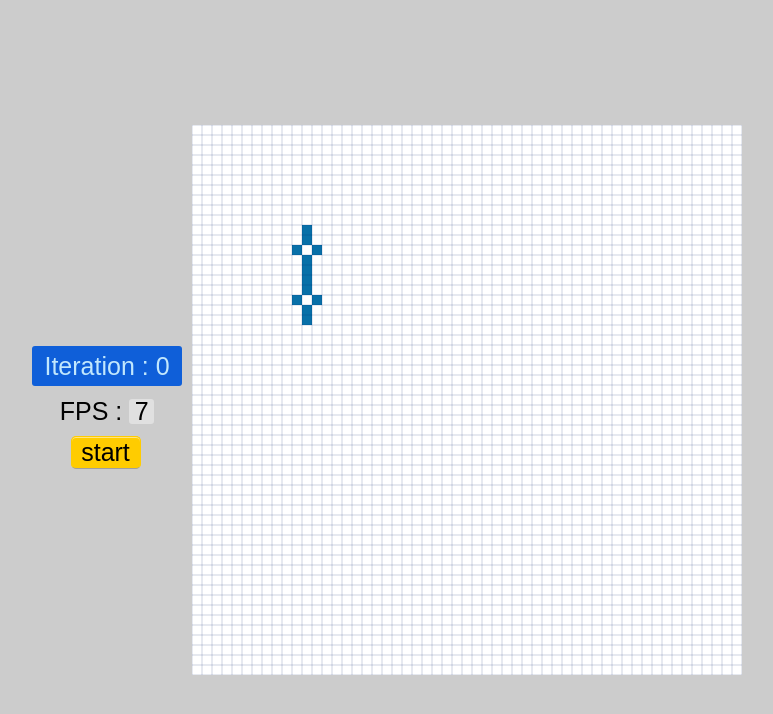
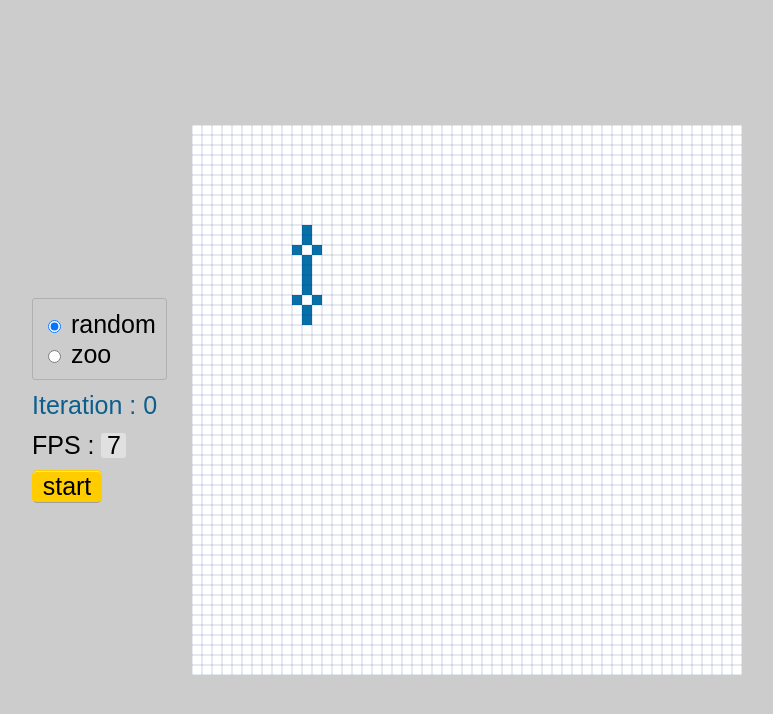
Before and after one commit to aestheticsdata/conway-gol, a website built with Parcel: page src/index.html in a window 1280 px wide. Shown: the whole page, without its empty margins (258-1031 px from the left). Built offline with nearby package versions, Linux system fonts and the light colour scheme; a web font is replaced by a local one.

Commit message:
mode selector - wip

```diff
--- /dev/null
+++ b/src/controls/ModeSelector.ts
@@ -0,0 +1,13 @@
+export type Mode = 'random' | 'zoo'
+
+class ModeSelector {
+  constructor(setMode) {
+    document.querySelectorAll('input[name="mode"]').forEach(el => {
+      el.addEventListener("change", e => {
+        setMode((e.currentTarget as HTMLInputElement).value)
+      })
+    })
+  }
+}
+
+export default ModeSelector
--- a/src/index.html
+++ b/src/index.html
@@ -9,6 +9,16 @@
 <body>
   <div class="container">
     <div class="controls-wrapper">
+      <div class="mode-selector">
+        <div>
+          <input type="radio" id="random" name="mode" value="random" checked>
+          <label for="random">random</label>
+        </div>
+        <div>
+          <input type="radio" id="zoo" name="mode" value="zoo">
+          <label for="zoo">zoo</label>
+        </div>
+      </div>
       <div class="iteration">
         <span class="iteration-label">Iteration : </span>
         <span class="iteration-counter" />
--- a/src/index.ts
+++ b/src/index.ts
@@ -1,4 +1,6 @@
-import Grid from "./Grid/Grid";
+import Grid from "./Grid/Grid"
+import ModeSelector from "./controls/ModeSelector"
+import type { Mode } from "./controls/ModeSelector"
 
 class Main {
   private readonly _canvas: HTMLCanvasElement
@@ -10,6 +12,8 @@ class Main {
   private _iterationCounter: HTMLElement = document.querySelector('.iteration-counter')
   private _pauseBtn: HTMLButtonElement = document.querySelector('button')
   private _speedSelector: HTMLInputElement = document.querySelector('#speed-input')
+  private _modeSelector: ModeSelector
+  private _selectedMode: Mode
   private _fps = 7
   private _fpsInterval
   private _startTime
@@ -25,17 +29,23 @@ class Main {
     this._setFPS()
     this._pauseBtn.textContent = 'start'
     this._iterationCounter.textContent = String(this._iterationCounterValue)
+    this._modeSelector = new ModeSelector(this._changeMode)
+
+  }
+
+  private _changeMode(mode: Mode) {
+    this._selectedMode = mode
   }
 
   private _setFPS() {
     this._speedSelector.value = String(this._fps)
-    this._speedSelector.addEventListener('keypress', this._handleKeyUp)
+    this._speedSelector.addEventListener('keypress', this._handleEnterKey)
     this._speedSelector.addEventListener('change', (e: Event) => {
       this._fps = parseInt((e.currentTarget as HTMLInputElement).value)
     })
   }
 
-  private _handleKeyUp = (e: KeyboardEvent) => {
+  private _handleEnterKey = (e: KeyboardEvent) => {
     if (e.key === "Enter") {
       e.preventDefault();
       if (Number((e.currentTarget as HTMLInputElement).value) > 60) {
@@ -90,7 +100,6 @@ class Main {
   }
 
   init() {
-    // this._start()
     const url = new URLSearchParams(window.location.search)
     if (url.get('autostart') === '1') {
       this._togglePause()
--- a/src/styles/main.css
+++ b/src/styles/main.css
@@ -16,7 +16,13 @@ body {
 	display: flex;
 	flex-direction: column;
 	justify-content: center;
-	align-items: center;
+	align-items: flex-start;
+	padding: 10px;
+}
+.controls-wrapper .mode-selector {
+	font-size: 25px;
+	border: 1px solid #b0b0b0;
+	border-radius: 3px;
 	padding: 10px;
 }
 .canvas-wrapper {
@@ -53,11 +59,9 @@ button:active {
 	font-family: 'Dongle', sans-serif;
 	font-size: 25px;
 	width: 150px;
-	text-align: center;
-	background-color: rgb(15, 95, 217);
-	color: #c1e7fd;
-	padding: 5px;
-	margin-top: 15px;
+	text-align: left;
+	color: #0d5e8d;
+	margin-top: 10px;
 	border-radius: 3px;
 }
 
```
